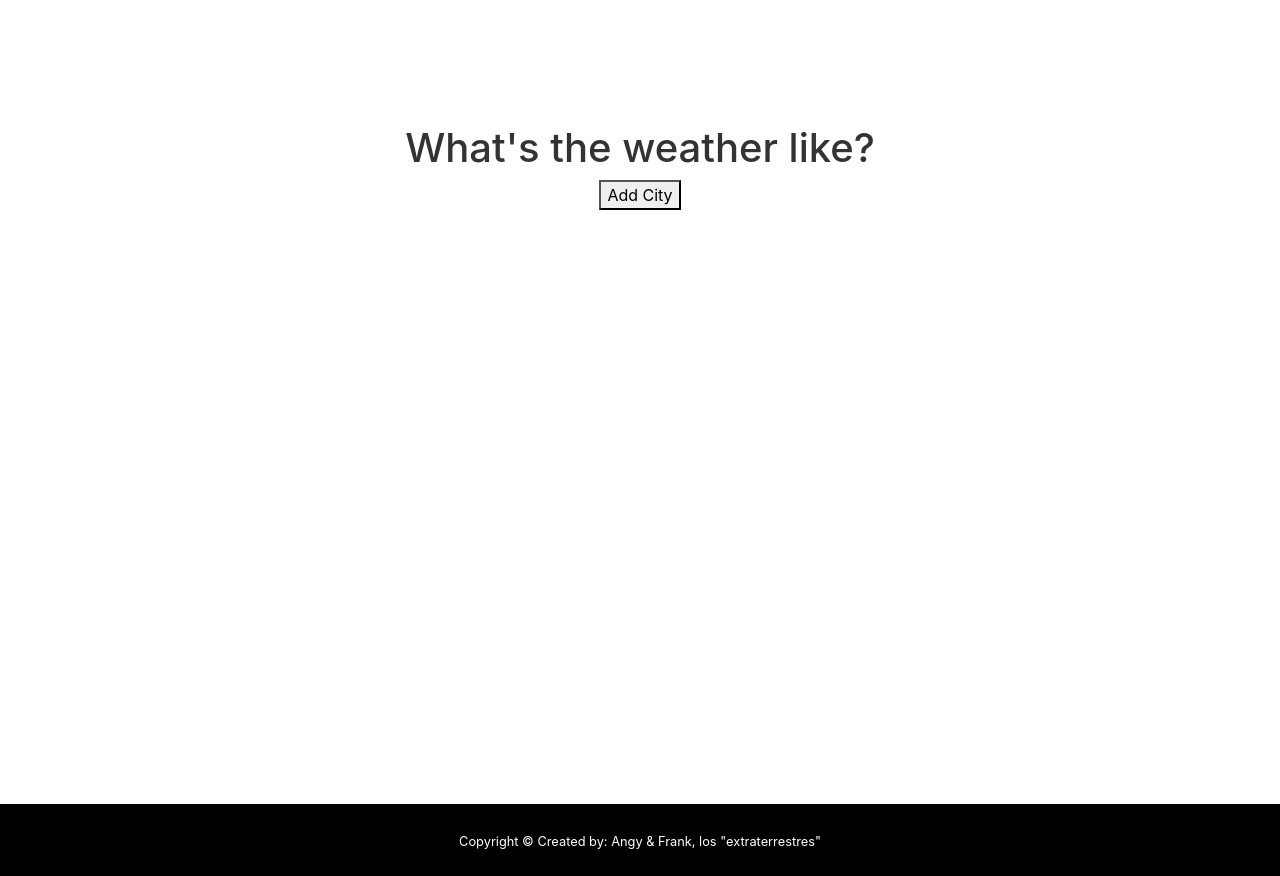
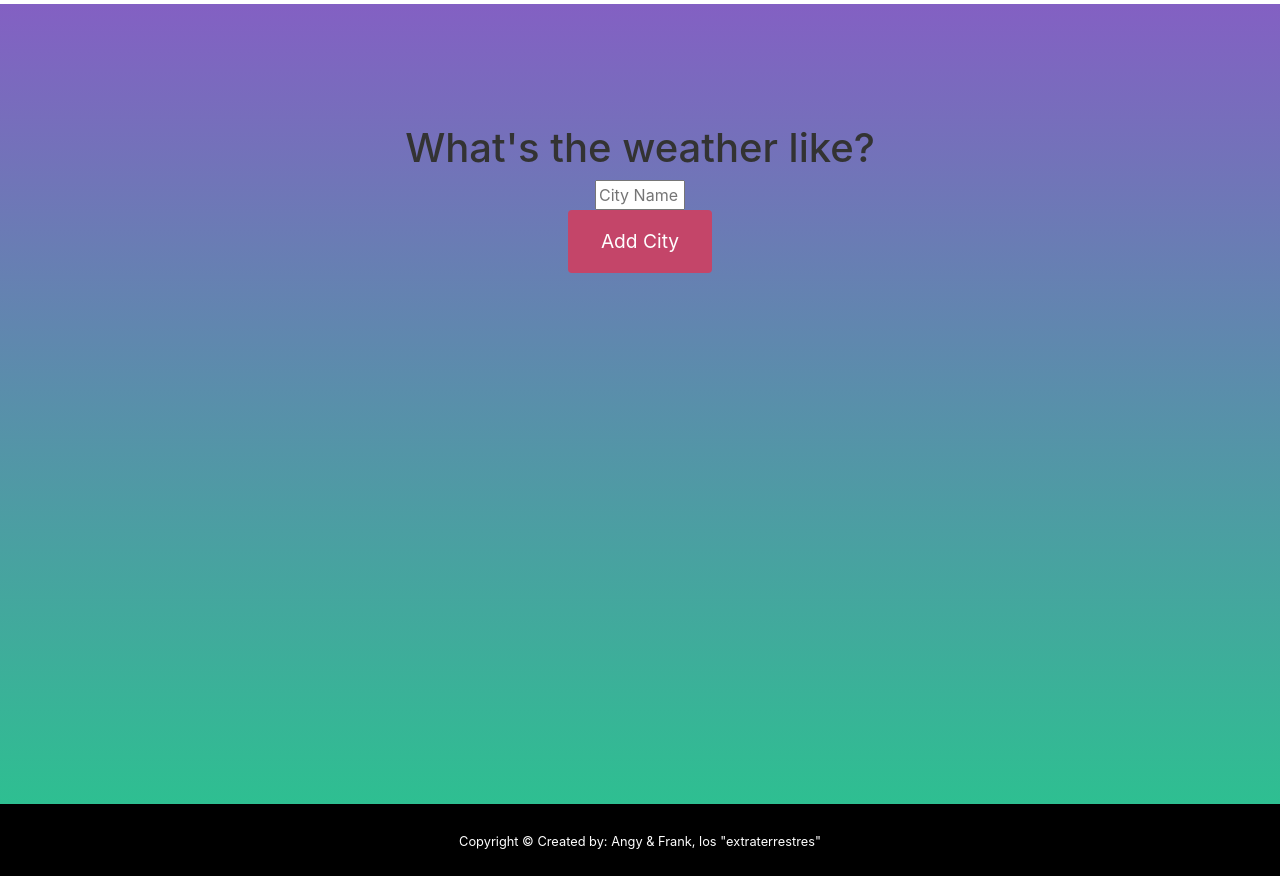
Before and after one commit to Angerodrizz/test, a Django app: page /weather in a window 1280 px wide. Shown: the part 76-952 px from the top of the page. Run offline with Django 3.2, Linux system fonts and the light colour scheme; data that the repository does not hold is empty; some libraries are stand-ins or nearby versions.

Commit message:
weather
4.5

```diff
--- a/games/static/style/styles.css
+++ b/games/static/style/styles.css
@@ -109,6 +109,9 @@
     background: -webkit-linear-gradient(to top, #2ebf91, #8360c3);  /* Chrome 10-25, Safari 5.1-6 */
     background: linear-gradient(to top, #2ebf91, #8360c3); /* W3C, IE 10+/ Edge, Firefox 16+, Chrome 26+, Opera 12+, Safari 7+ */
   }
+
+
+
 
 
   /* RESPONSIVE */
--- a/games/templates/games/treasure.html
+++ b/games/templates/games/treasure.html
@@ -5,7 +5,6 @@
 {% block script %}
     <script type="text/javascript"src="{% static 'js/game.js' %}"></script>
     <script type="text/javascript"src="{% static 'js/helpers.js' %}"></script>
-    <script type="text/javascript" src="//cdnjs.cloudflare.com/ajax/libs/socket.io/1.3.6/socket.io.min.js"></script>
 {% endblock %}
 
 
--- a/games/templates/games/weather.html
+++ b/games/templates/games/weather.html
@@ -2,9 +2,12 @@
 
 {% load static %}
 
+{% block script %}
+    <script type="text/javascript"src="{% static 'js/weather.js' %}"></script>
+{% endblock %}
 
 {% block main %}
-<div class='game1'>
+<div class='game1 bg-game1'>
     <br>
     <br>
     <br>
@@ -31,7 +34,7 @@
                                 {{ form.title }}
                             </div>
                             <div class="control">
-                                <button class="button is-info">
+                                <button class="btn button is-info">
                                     Add City
                                 </button>
                             </div>
@@ -63,6 +66,11 @@
                                     </p>
                                 </div>
                             </div>
+                            <div class='media-right'>
+                                <a href="{% url 'delete_city' city_weather.city %}">
+                                    <button class='delete'></button>
+                                </a>
+                            </div>
                         </article>
                     </div>
                     {% endfor %}
--- a/games/urls.py
+++ b/games/urls.py
@@ -14,4 +14,5 @@
     path('treasure', views.treasure, name='treasure'),
     path('memory', views.memory, name='memory'),
     path('weather', views.weather, name='weather'),
+    path('delete/<city_name>/', views.delete_city, name='delete_city'),
 ] + static(settings.MEDIA_URL, document_root=settings.MEDIA_ROOT)
--- a/games/views.py
+++ b/games/views.py
@@ -1,7 +1,7 @@
 from django.http import HttpResponse,HttpResponseRedirect
 from django.contrib.auth import login,logout,authenticate
 from django.contrib.auth.models import User
-from django.shortcuts import render
+from django.shortcuts import render, redirect
 from django.urls import reverse
 from django.db.models import Sum
 from django.contrib import messages
@@ -70,6 +70,11 @@
         form = CityForm(request.POST)
         form.save
 
+        title=request.POST['title']
+        order_number = City(title=title,)
+        order_number.save()
+
+
     form = CityForm()
 
     cities = City.objects.all()
@@ -92,4 +97,9 @@
 
 
     context = {'weather_data' : weather_data, 'form' : form}
-    return render(request,'games/weather.html', {'context': context})
+    return render(request,'games/weather.html', context)
+
+
+def delete_city(request, city_name):
+        City.objects.get(title=city_name).delete()
+        return redirect('weather')
```
Also changed, not shown: db.sqlite3.
